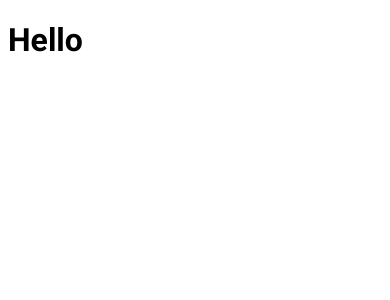
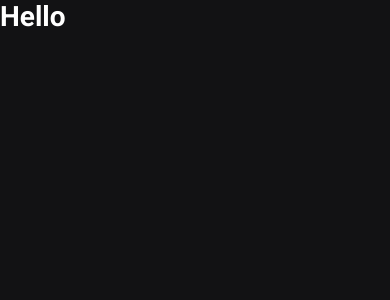
Before and after one commit to celso-alexandre/rocketseat-ignite-2021, a Next.js app in the folder reactjs/03-ignews/: page / in a window 390 px wide. Shown: the top 300 px of the page. Built offline with nearby package versions, Linux system fonts and the light colour scheme.

Commit message:
react: 03-ignews: 1.9: Global CSS

```diff
--- a/reactjs/03-ignews/src/pages/_app.tsx
+++ b/reactjs/03-ignews/src/pages/_app.tsx
@@ -1,4 +1,5 @@
 import { AppProps } from 'next/app';
+import '../styles/global.scss';
 
 function MyApp({ Component, pageProps }: AppProps) {
   return <Component {...pageProps} />;
--- a/reactjs/03-ignews/src/pages/index.tsx
+++ b/reactjs/03-ignews/src/pages/index.tsx
@@ -1,5 +1,4 @@
 import Head from 'next/head';
-import styles from '../styles/home.module.scss';
 
 export default function Home() {
   return (
@@ -8,7 +7,7 @@
         <title>Início | ig.news</title>
       </Head>
 
-      <h1 className={styles.title}>
+      <h1>
         Hello
       </h1>
     </>
--- /dev/null
+++ b/reactjs/03-ignews/src/styles/global.scss
@@ -0,0 +1,46 @@
+* {
+  margin: 0;
+  padding: 0;
+  box-sizing: border-box;
+}
+
+:root {
+  --white: #FFF;
+
+  --gray-100: #e1e1e6;
+  --gray-300: #a8a8b3;
+  --gray-900: #121214;
+
+  --cyan-500: #61dafb;
+  --yellow-500: #eba417;
+}
+
+@media (max-width: 1080px) {
+  html {
+    font-size: 93.75%;
+  }
+}
+
+@media (max-width: 720px) {
+  html {
+    font-size: 87.5%;
+  }
+}
+
+body {
+  background: var(--gray-900);
+  color: var(--white);
+}
+
+body, input, textarea, select, button {
+  font: 400 1rem "Roboto", sans-serif;
+}
+
+button {
+  cursor: pointer;
+}
+
+a {
+  color: inherit;
+  text-decoration: none;
+}
--- a/reactjs/03-ignews/src/styles/home.module.scss
+++ /dev/null
@@ -1,3 +0,0 @@
-.title {
-  font-family: 'Roboto';
-}
```
